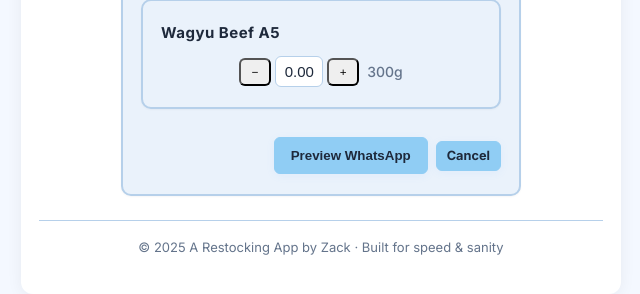
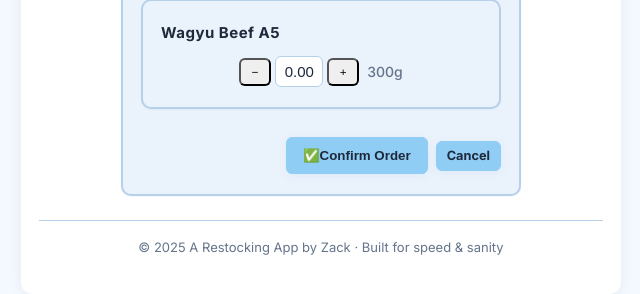
Before and after one commit to Detectiveplati/personal, a Flask app: page /suppliers/1/order in a window 1280 px wide. Shown: the part 946-1240 px from the top of the page, without its empty margins (319-959 px from the left). Run offline with Flask 3, Linux system fonts and the light colour scheme; data comes from the database, SQL or seed files in the repository.

Commit message:
Edited Button visuals

```diff
--- a/restocking/templates/order_form.html
+++ b/restocking/templates/order_form.html
@@ -71,7 +71,7 @@
   </div>
 
   <div class="row" style="justify-content:flex-end; margin-top:16px; gap:8px;">
-    <button type="submit" class="btn primary">Preview WhatsApp</button>
+    <button type="submit" class="btn primary">✅Confirm Order</button>
     <a href="{{ url_for('supplier_items', supplier_id=supplier.id) }}" class="btn btn-small btn-delete">Cancel</a>
 
   </div>
```
